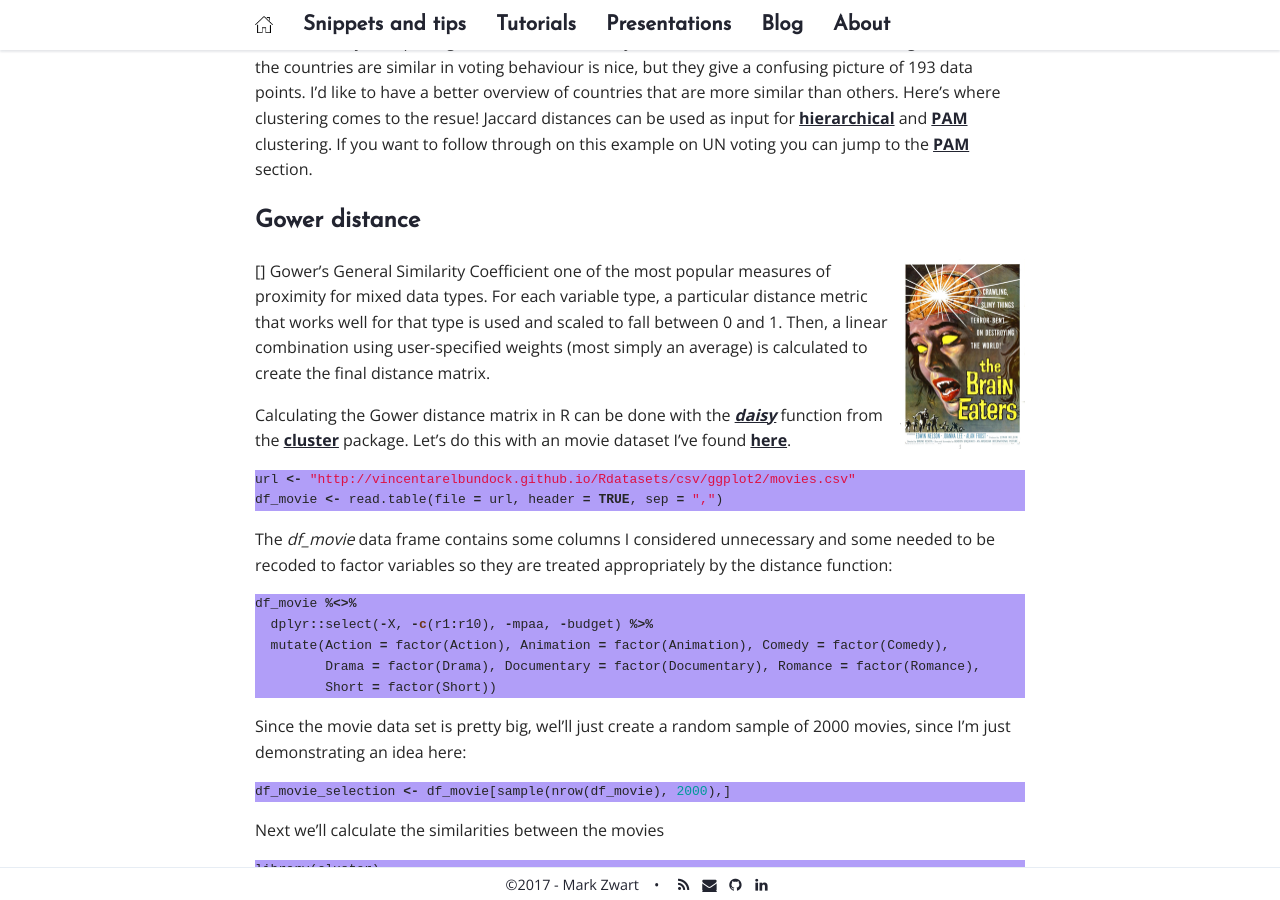
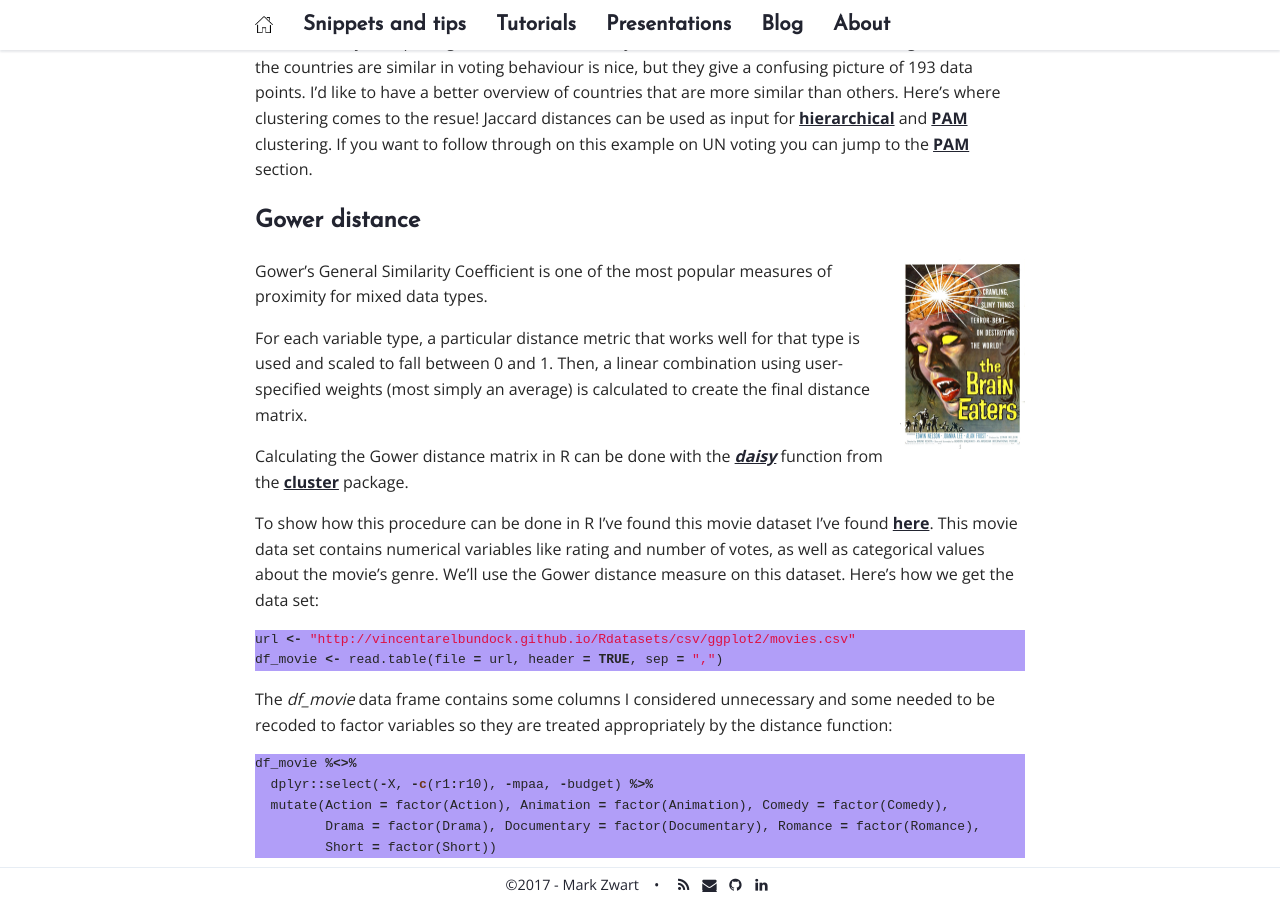
Before and after one commit to mark-me/mark-me.github.io, a Jekyll site: the page built from _pages/tutorials/distance-measures/distance-measures.md, in a window 1280 px wide and 900 px high, scrolled down 2360 px. Built offline with Jekyll 4.4.1, drawn with Linux system fonts in a browser that asks for light colours; nearby versions of some CDN libraries; comment, search, counter and statistics services are not loaded.

Commit message:
Update distance-measures.md

````diff
--- a/_pages/tutorials/distance-measures/distance-measures.md
+++ b/_pages/tutorials/distance-measures/distance-measures.md
@@ -74,10 +74,14 @@ A intuitive way of exploting the Jaccard distances, you can use the [MDS section
 
 ## Gower distance
 
-[<img src="/_pages/tutorials/distance-measures/brain-eaters.jpg" width="125" height="190" align="right"/>]
-Gower's General Similarity Coefficient one of the most popular measures of proximity for mixed data types. For each variable type, a particular distance metric that works well for that type is used and scaled to fall between 0 and 1. Then, a linear combination using user-specified weights (most simply an average) is calculated to create the final distance matrix.
+<img src="/_pages/tutorials/distance-measures/brain-eaters.jpg" width="125" height="190" align="right"/>
+Gower's General Similarity Coefficient is one of the most popular measures of proximity for mixed data types.
 
-Calculating the Gower distance matrix in R can be done with the _[daisy](https://www.rdocumentation.org/packages/cluster/topics/daisy)_ function from the **[cluster](https://www.rdocumentation.org/packages/cluster)** package. Let's do this with an movie dataset I've found [here](https://rpubs.com/arun_infy13/97529).
+For each variable type, a particular distance metric that works well for that type is used and scaled to fall between 0 and 1. Then, a linear combination using user-specified weights (most simply an average) is calculated to create the final distance matrix.
+
+Calculating the Gower distance matrix in R can be done with the _[daisy](https://www.rdocumentation.org/packages/cluster/topics/daisy)_ function from the **[cluster](https://www.rdocumentation.org/packages/cluster)** package.
+
+To show how this procedure can be done in R I've found this movie dataset I've found [here](https://rpubs.com/arun_infy13/97529). This movie data set contains numerical variables like rating and number of votes, as well as categorical values about the movie's genre. We'll use the Gower distance measure on this dataset. Here's how we get the data set:
 ```r
 url <- "http://vincentarelbundock.github.io/Rdatasets/csv/ggplot2/movies.csv"
 df_movie <- read.table(file = url, header = TRUE, sep = ",")
````
